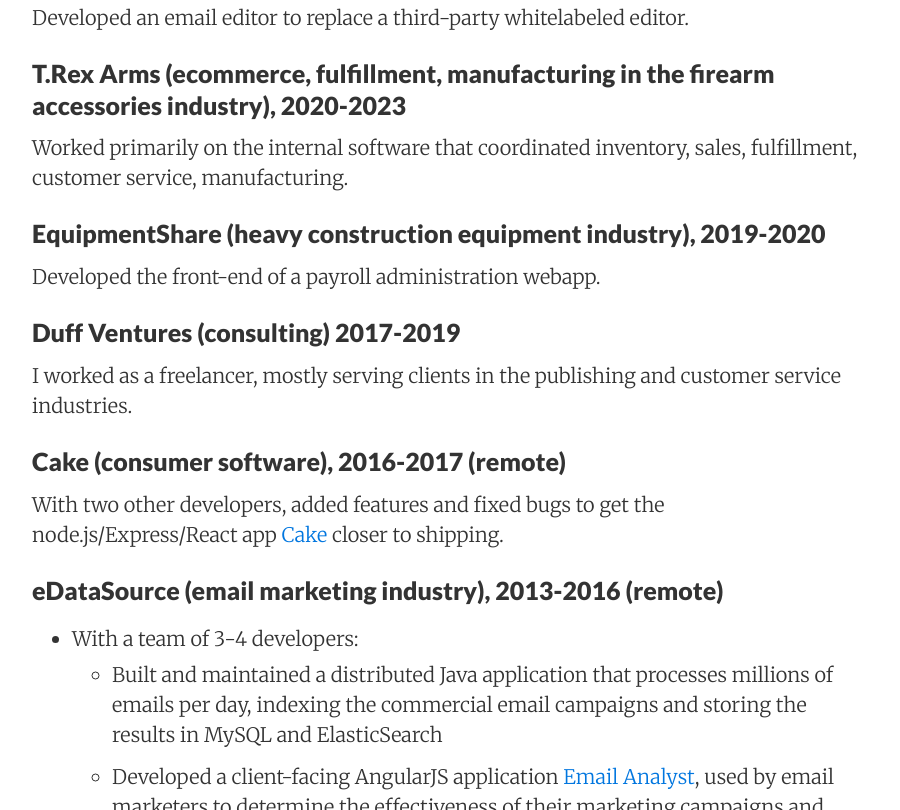
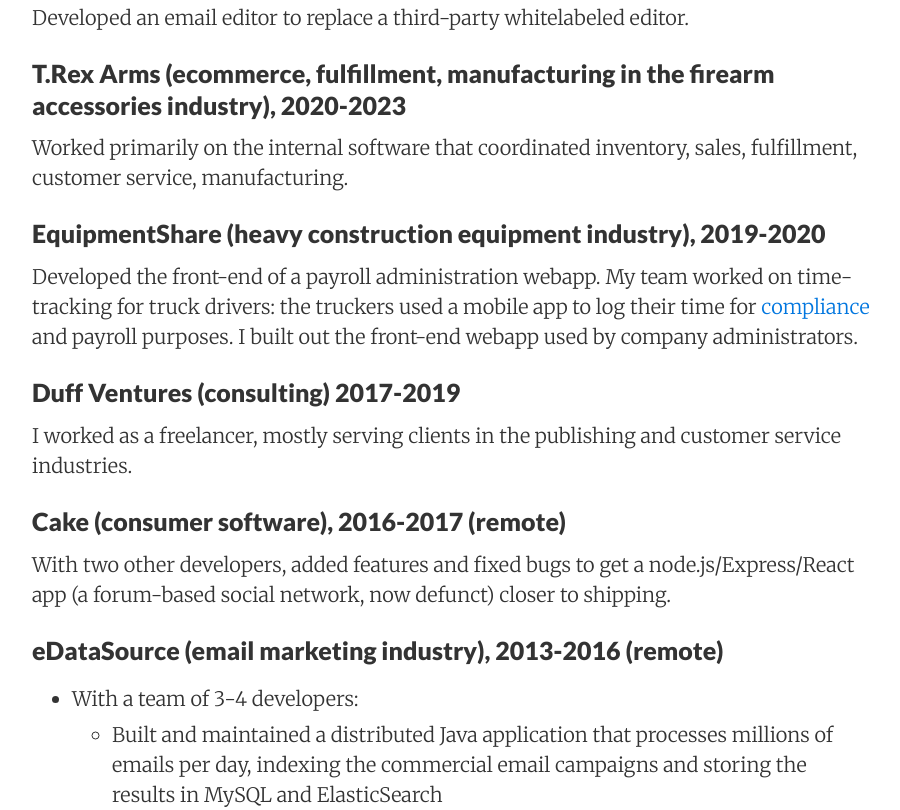
Before and after one commit to TehShrike/resume, a website: page index.html in a window 1280 px wide. Shown: the part 617-1427 px from the top of the page, without its empty margins (188-1088 px from the left). Drawn offline with Linux system fonts and the light colour scheme.

Commit message:
small updates

```diff
--- a/index.html
+++ b/index.html
@@ -24,11 +24,11 @@
 <h3>T.Rex Arms (ecommerce, fulfillment, manufacturing in the firearm accessories industry), 2020-2023</h3>
 <p>Worked primarily on the internal software that coordinated inventory, sales, fulfillment, customer service, manufacturing.</p>
 <h3>EquipmentShare (heavy construction equipment industry), 2019-2020</h3>
-<p>Developed the front-end of a payroll administration webapp.</p>
+<p>Developed the front-end of a payroll administration webapp.  My team worked on time-tracking for truck drivers: the truckers used a mobile app to log their time for <a href="https://www.fmcsa.dot.gov/regulations/hours-service/summary-hours-service-regulations">compliance</a> and payroll purposes.  I built out the front-end webapp used by company administrators.</p>
 <h3>Duff Ventures (consulting) 2017-2019</h3>
 <p>I worked as a freelancer, mostly serving clients in the publishing and customer service industries.</p>
 <h3>Cake (consumer software), 2016-2017 (remote)</h3>
-<p>With two other developers, added features and fixed bugs to get the node.js/Express/React app <a href="https://cake.co/">Cake</a> closer to shipping.</p>
+<p>With two other developers, added features and fixed bugs to get a node.js/Express/React app (a forum-based social network, now defunct) closer to shipping.</p>
 <h3>eDataSource (email marketing industry), 2013-2016 (remote)</h3>
 <ul>
 <li>With a team of 3-4 developers:
```
Also changed, not shown: readme.md.
